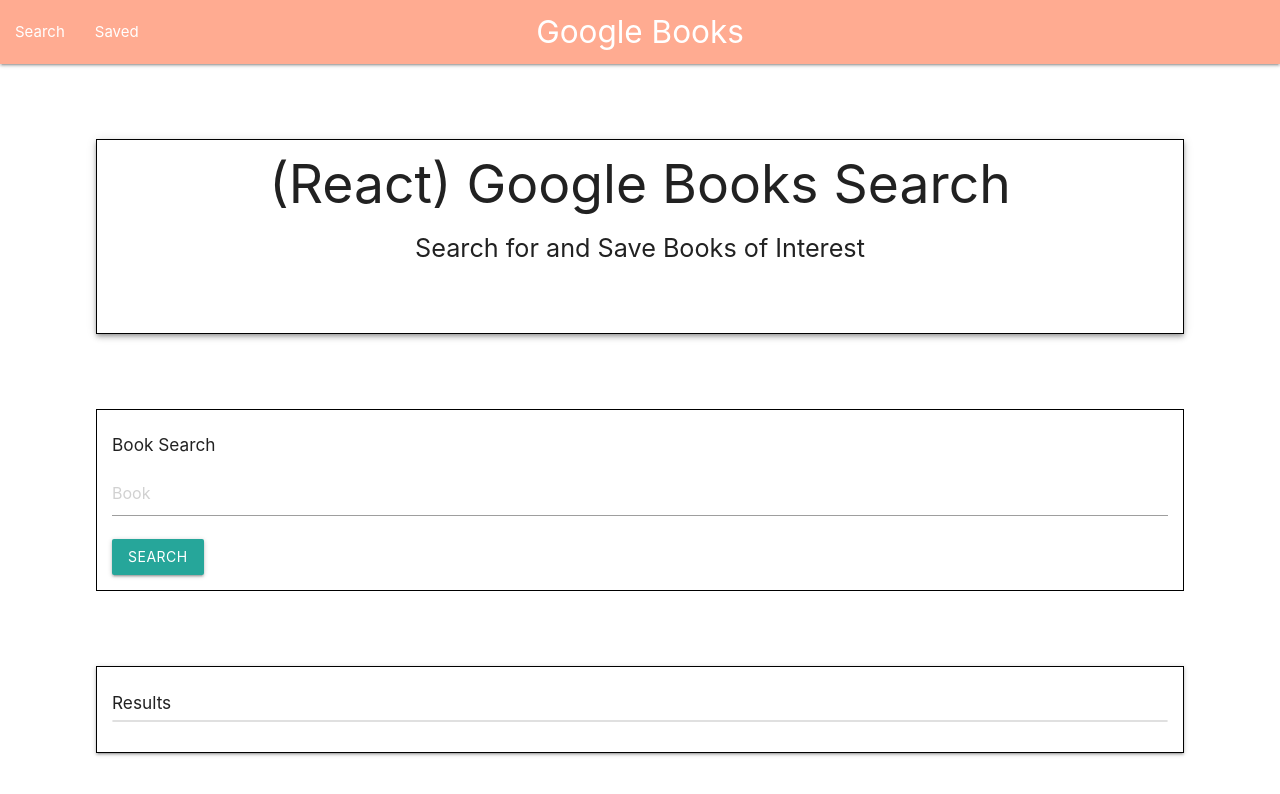
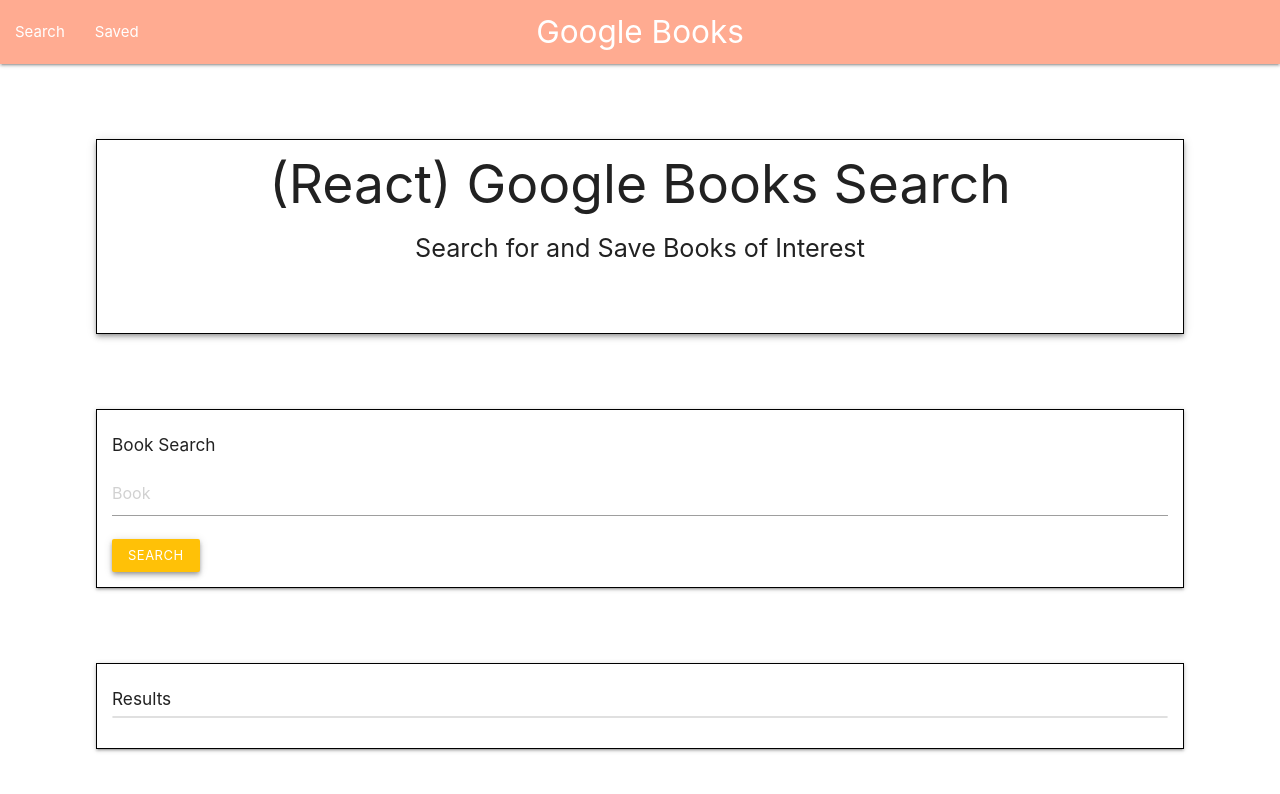
Before and after one commit to SEGH/bookSearch, a React (Create React App) app in the folder client/: page / in a window 1280 px wide. Shown: the top 794 px of the page. Built offline with nearby package versions, Linux system fonts and the light colour scheme.

Commit message:
Added depth to searchbar

```diff
--- a/client/src/components/Searchbar.js
+++ b/client/src/components/Searchbar.js
@@ -4,10 +4,10 @@
 
 export default function Searchbar(props) {
     return (
-        <section>
+        <section className="z-depth-1">
             <h6>Book Search</h6>
             <TextInput placeholder="Book" onChange={props.handleInputChange} />
-            <Button node="button" onClick={props.handleSearch}>Search</Button>
+            <Button node="button" small className="z-depth-2 amber" onClick={props.handleSearch}>Search</Button>
         </section>
     );
 }
```
